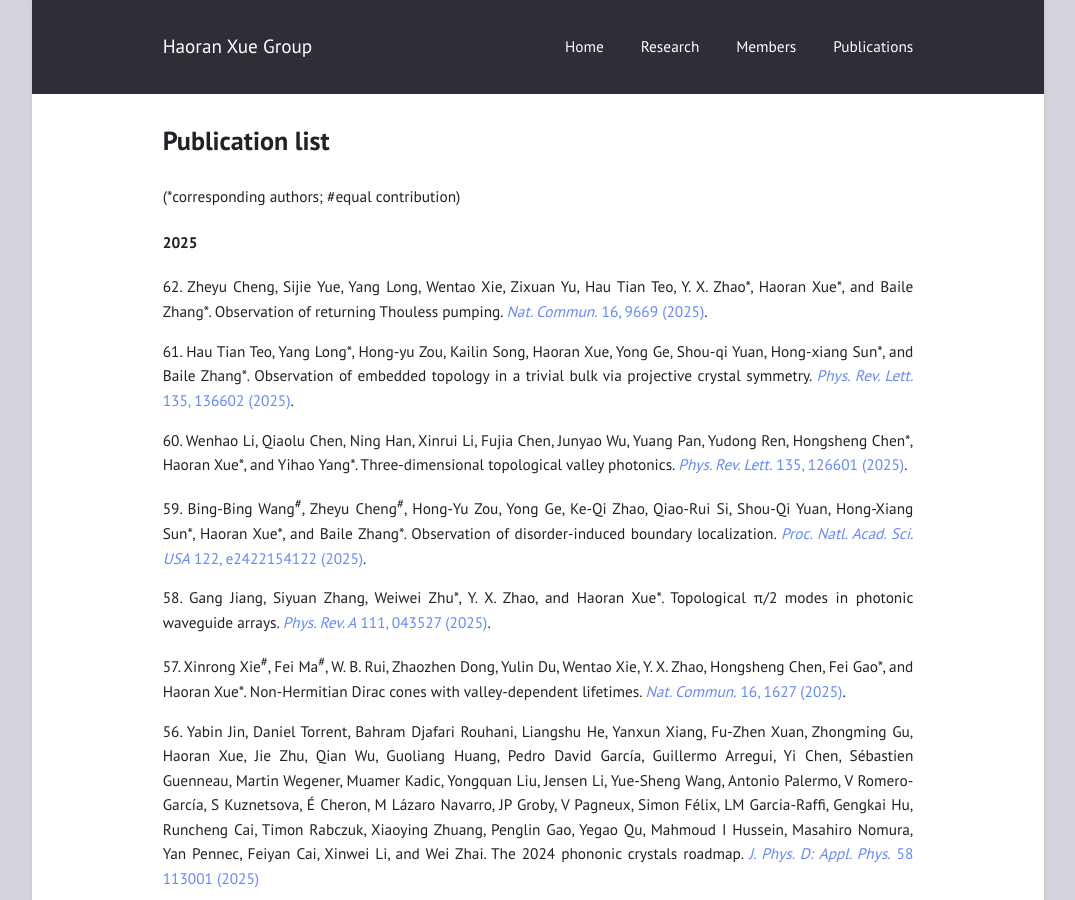
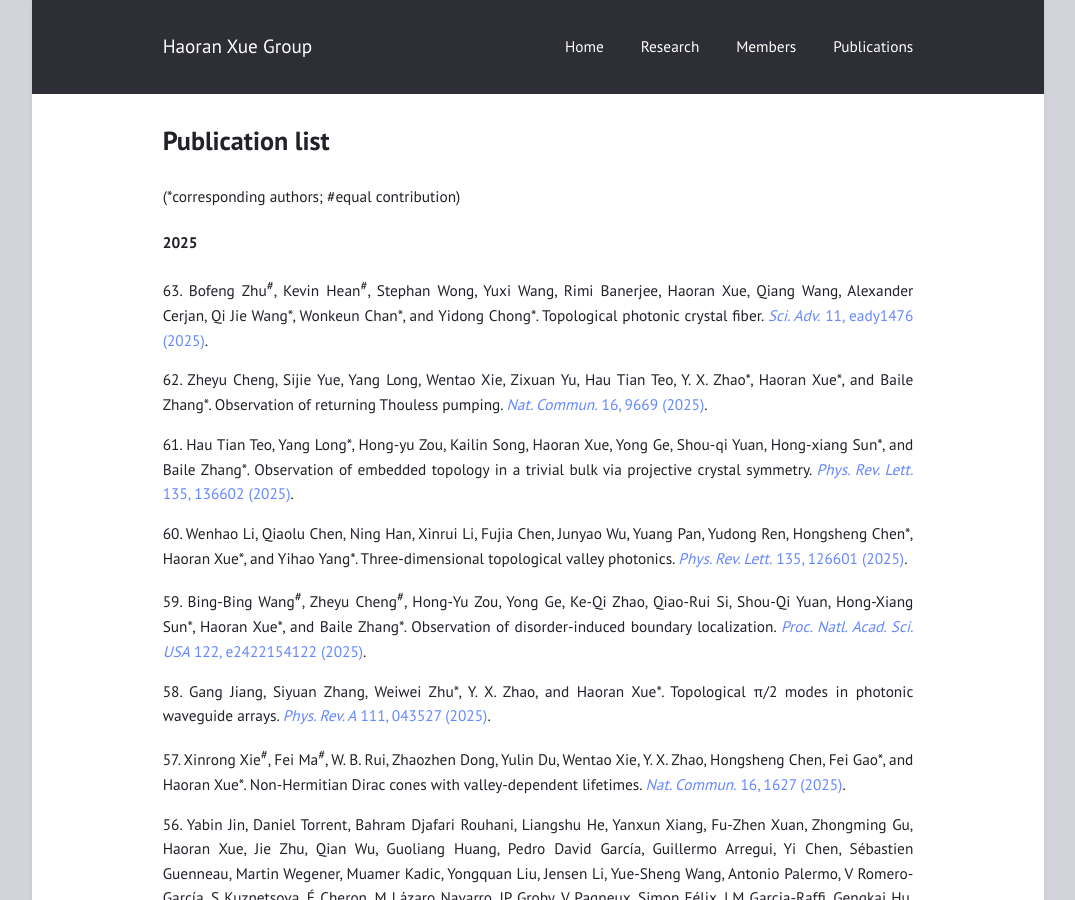
Before and after one commit to haoran-group/haoran-group.github.io, a Jekyll site: the page built from paper.md, in a window 1280 px wide and 900 px high. Shown: the whole window, without its empty margins (102-1177 px from the left). Built offline with Jekyll 4.4.1, drawn with Linux system fonts in a browser that asks for light colours.

Commit message:
Update paper.md

```diff
--- a/paper.md
+++ b/paper.md
@@ -6,6 +6,8 @@ title: Publication list
 (*corresponding authors; #equal contribution)
 
 #### 2025
+
+63\. Bofeng Zhu<sup>#</sup>, Kevin Hean<sup>#</sup>, Stephan Wong, Yuxi Wang, Rimi Banerjee, Haoran Xue, Qiang Wang, Alexander Cerjan, Qi Jie Wang\*, Wonkeun Chan\*, and Yidong Chong\*. Topological photonic crystal fiber. [*Sci. Adv.* 11, eady1476 (2025)](https://doi.org/10.1126/sciadv.ady1476).
 
 62\. Zheyu Cheng, Sijie Yue, Yang Long, Wentao Xie, Zixuan Yu, Hau Tian Teo, Y. X. Zhao\*, Haoran Xue\*, and Baile Zhang\*. Observation of returning Thouless pumping. [*Nat. Commun.* 16, 9669 (2025)](https://doi.org/10.1038/s41467-025-64671-w).
 
```
